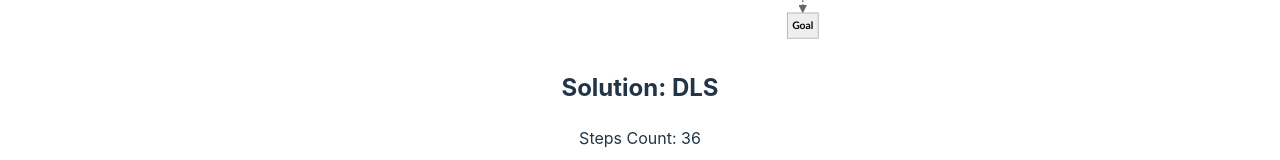
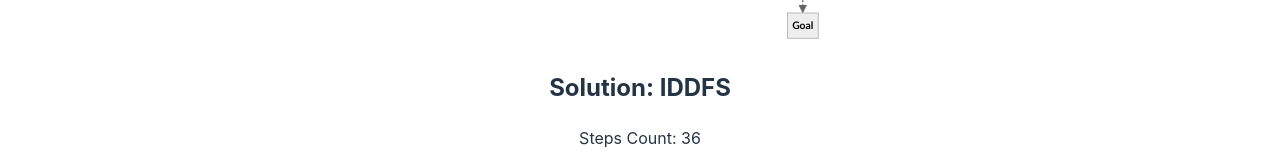
Before and after one commit to AsherJingkongChen/eight-puzzle-problem, a Vue app: page / in a window 1280 px wide. Shown: the part 640-800 px from the top of the page. Built offline with nearby package versions, Linux system fonts and the light colour scheme.

Commit message:
(feat): Logging mermaid text on console

```diff
--- a/src/App.vue
+++ b/src/App.vue
@@ -1,11 +1,12 @@
 <script setup lang="ts">
 import Solution from "./components/Solution.vue";
-import { BFS, DLS, IDDFS } from "./solutions";
+import { BFS, IDDFS } from "./solutions";
+// import { DLS } from "./solutions";
 </script>
 
 <template>
   <Solution name="BFS" :procedure="BFS" />
-  <Solution name="DLS" :procedure="DLS" />
+  <!-- <Solution name="DLS" :procedure="DLS" /> -->
   <Solution name="IDDFS" :procedure="IDDFS" />
 </template>
 
--- a/src/components/Solution.vue
+++ b/src/components/Solution.vue
@@ -40,6 +40,8 @@ const solution = answer
     }
   : undefined;
 
+solution && console.log(solution.mermaidText);
+
 let loaded = ref(false);
 onBeforeMount(async () => {
   mermaid.initialize({
```
